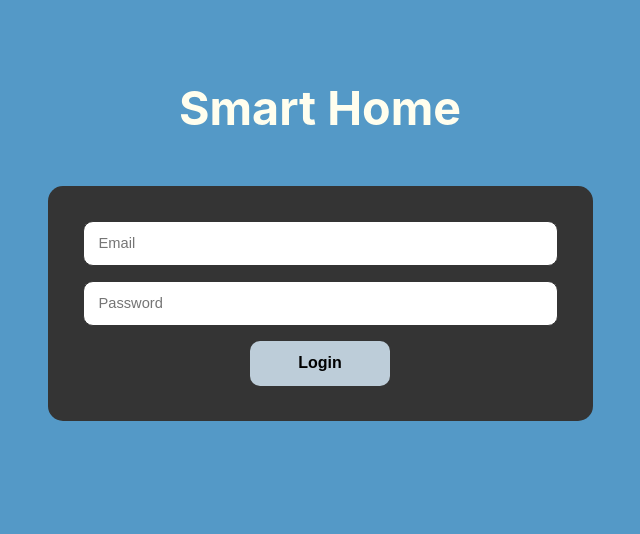
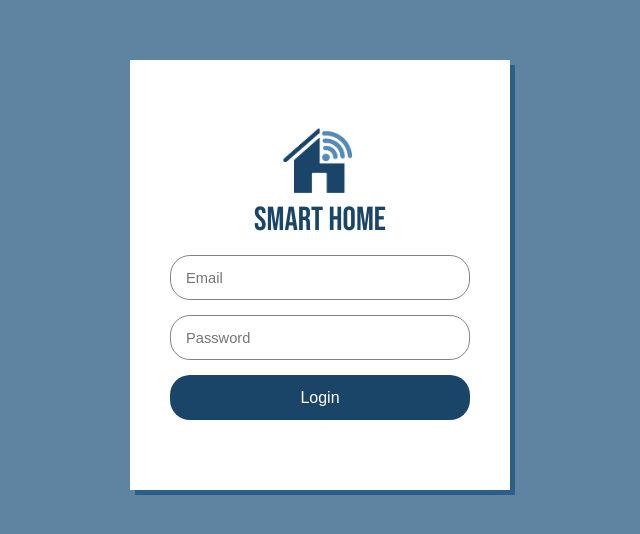
Before and after one commit to charlotteraz/Smart-Home, a React (Create React App) app in the folder client/: page / in a window 1280 px wide. Shown: the part 150-684 px from the top of the page, without its empty margins (320-960 px from the left). Built offline with nearby package versions, Linux system fonts and the light colour scheme.

Commit message:
Added logo/icon and styled log in page

```diff
--- a/client/public/index.html
+++ b/client/public/index.html
@@ -5,6 +5,7 @@
     <link rel="icon" href="%PUBLIC_URL%/favicon.ico" />
     <meta name="viewport" content="width=device-width, initial-scale=1" />
     <meta name="theme-color" content="#000000" />
+    <link href="https://fonts.googleapis.com/css2?family=Bebas+Neue&display=swap" rel="stylesheet">
     <meta
       name="Smart Home Client"
       content="Smart Home Client application."
--- a/client/src/components/Button/Button.jsx
+++ b/client/src/components/Button/Button.jsx
@@ -2,13 +2,13 @@ import React from 'react';
 import styled from 'styled-components';
 
 const StyledButton = styled.button`
-    width: 140px;
+    width: 100%;
     height: 45px;
     border-style: none;
-    border-radius: 10px;
+    border-radius: 20px;
     transition: transform 500ms;
     font-size: 12pt;
-    font-weight: 600;
+    font-weight: 400;
     &:hover {
         transform: scale(1.05);
         cursor: pointer;
--- a/client/src/components/TextField/TextField.jsx
+++ b/client/src/components/TextField/TextField.jsx
@@ -1,4 +1,4 @@
-import Colors from 'constants/colors';
+// import Colors from 'constants/colors';
 import React from 'react';
 import styled from 'styled-components';
 
@@ -7,8 +7,8 @@ const StyledInput = styled.input`
     height: 45px;
     padding: 0px 15px;
     margin: 0px;
-    border: 1px solid ${Colors.offBlack};
-    border-radius: 10px;
+    border: 1px solid #848484;
+    border-radius: 20px;
     font-size: 11pt;
     box-sizing: border-box;
 `;
--- a/client/src/pages/LoginPage/LoginPage.jsx
+++ b/client/src/pages/LoginPage/LoginPage.jsx
@@ -7,6 +7,7 @@ import Button from 'components/Button';
 import { Strut } from 'components/Layout';
 import useSessionStorage from 'hooks/useSessionStorage';
 import Routes from 'constants/routes';
+import ReactLogo from '../../smartHomeicon.png';
 
 const Container = styled.div`
     display: flex;
@@ -15,12 +16,15 @@ const Container = styled.div`
     flex-direction: column;
     justify-content: center;
     align-items: center;
-    background-color: ${Colors.blue};
+    background-color: #5f84a1;
 `;
 
 const Title = styled.h1`
-    color: ${Colors.offWhite};
-    font-size: 35pt;
+    color: #1a4568;
+    font-size: 25pt;
+    font-family: 'Bebas Neue';
+    font-weight: 400;
+    margin-top: -30px;
 `;
 
 const Error = styled.h5`
@@ -29,20 +33,27 @@ const Error = styled.h5`
 
 const FieldBox = styled.div`
     display: flex;
-    width: 475px;
+    width: 300px;
+    height: 350px;
     flex-direction: column;
     justify-content: center;
     align-items: center;
     row-gap: 15px;
     align-self: center;
-    padding: 35px;
-    border-radius: 15px;
-    background-color: ${Colors.offBlack};
+    padding: 40px;
+    background-color: ${Colors.white};
+    box-shadow: 5px 5px #2d5e85;
 `;
 
 const LoginButton = styled(Button)`
-    background-color: ${Colors.lightBlue};
-    color: ${Colors.black};
+    background-color: #1a4568;
+    color: ${Colors.white};
+    font-weight: 400;
+`;
+
+const HomeLogo = styled.img`
+    width: 100px;
+    margin-top: -15px;
 `;
 
 const LoginPage = () => {
@@ -65,10 +76,11 @@ const LoginPage = () => {
 
     return (
         <Container>
-            <Title>Smart Home</Title>
             <Strut size={50} vertical />
             <FieldBox>
                 {error && <Error>{error}</Error>}
+                <HomeLogo className="HomeLogo" src={ReactLogo} />
+                <Title>Smart Home</Title>
                 <TextField
                     placeholder="Email"
                     value={email}
```
Also changed, not shown: client/src/smartHomeicon.png (added), 1 other file (tests, documents, lock files or other folders).
